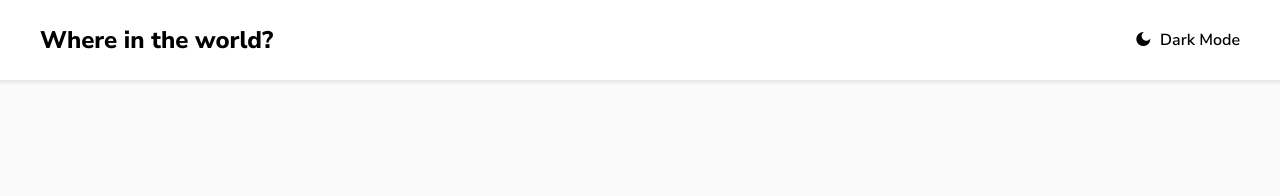
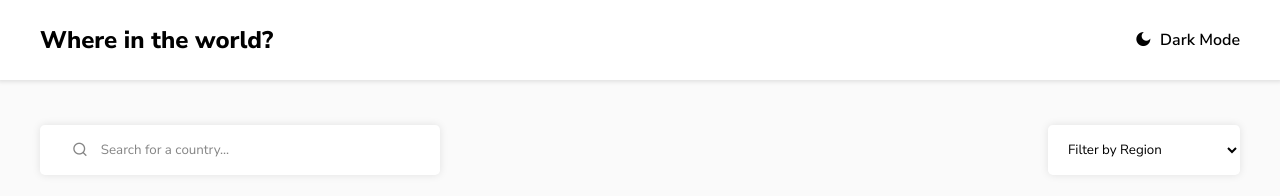
Before and after one commit to mrnikhilsingh/rest-countries-api, a plain HTML site: page index.html in a window 1280 px wide. Drawn offline with nearby package versions, Linux system fonts and the light colour scheme; no server answers.

Commit message:
add filter and search button

```diff
--- a/index.html
+++ b/index.html
@@ -25,6 +25,21 @@
       </div>
     </header>
     <main>
+      <div class="filter-section">
+        <div class="search-box">
+          <div class="search-icon"><i class="ri-search-line"></i></div>
+          <input type="text" placeholder="Search for a country...">
+        </div>
+        <div class="filter-button">
+          <select name="region">
+            <option value="all" selected hidden>Filter by Region</option>
+            <option value="">Africa</option>
+            <option value="">America</option>
+            <option value="">Asia</option>
+          </select>
+          <!-- <i class="ri-arrow-drop-down-line"></i> -->
+        </div>
+      </div>
       <div class="card-container">
         <!-- generate through javascript -->
 
--- a/style.css
+++ b/style.css
@@ -61,7 +61,7 @@ main {
 }
 
 main .card-container {
-  padding-top: 4rem;
+  /* padding-top: 4rem; */
   max-width: 1200px;
   margin-inline: auto;
   /* border: 1px solid red; */
@@ -109,3 +109,87 @@ main .card-container {
 .card-text p b {
   font-weight: 700;
 }
+
+.filter-section {
+  margin-top: 2.813rem;
+  max-width: 1200px;
+  margin-inline: auto;
+  margin-bottom: 2.813rem;
+  display: flex;
+  justify-content: space-between;
+  align-items: center;
+}
+
+.filter-section .search-box {
+  height: 3.125rem;
+  width: 25rem;
+  display: flex;
+  align-items: center;
+  border-radius: 0.3rem;
+  padding-inline: 2rem;
+  box-shadow: 0px 0px 8px 0px rgba(0, 0, 0, 0.1);
+  background-color: var(--element-color);
+}
+
+.search-box .search-icon {
+  padding-right: 0.3rem;
+  color: #858585;
+}
+
+.search-box input::placeholder {
+  color: hsl(0, 0%, 52%);
+}
+
+.search-box input {
+  height: 70%;
+  width: 100%;
+  padding-inline: 0.5rem;
+  border: none;
+  outline: none;
+  font-family: inherit;
+  color: var(--text-color);
+  background-color: var(--element-color);
+}
+
+.filter-section .filter-button {
+  position: relative;
+  display: flex;
+  align-items: center;
+  justify-content: space-between;
+  height: 3.125rem;
+  width: 12rem;
+  display: flex;
+  align-items: center;
+  border-radius: 0.3rem;
+  /* padding-inline: 1rem; */
+  box-shadow: 0px 0px 8px 0px rgba(0, 0, 0, 0.1);
+  background-color: var(--element-color);
+}
+
+select {
+  /* appearance: none; */
+  /*  safari  */
+  /* -webkit-appearance: none; */
+  /*  other styles for aesthetics */
+  /* position: absolute; */
+  color: var(--text-color);
+  width: 100%;
+  padding-inline: 1rem;
+  background-color: var(--element-color);
+  border: none;
+  border-radius: 0.3rem;
+  outline: none;
+  cursor: pointer;
+}
+
+/* .filter-button i {
+  font-size: 1.5rem;
+} */
+
+.filter-button option {
+  position: absolute;
+  top: 14rem;
+  border: none;
+  outline: none;
+  background-color: var(--element-color);
+}
```
